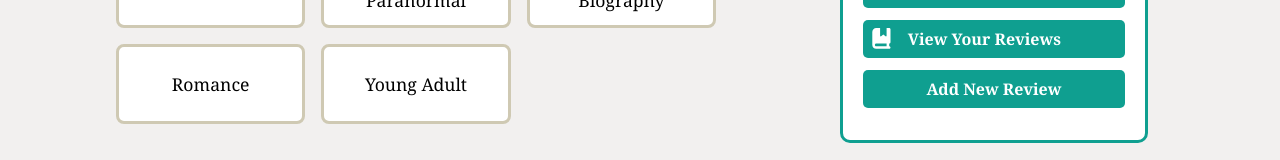
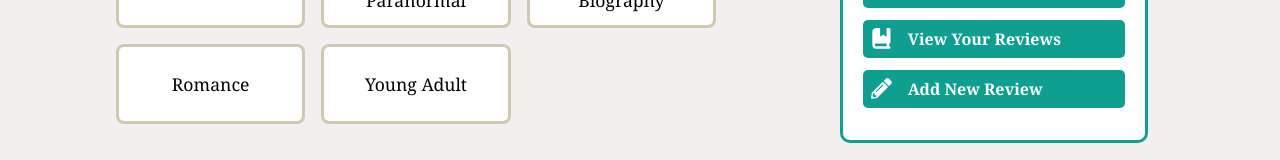
Before and after one commit to nrchnnas/recsys, a React (Vite) app in the folder book-rec-sys/: page / in a window 1280 px wide. Shown: the part 494-654 px from the top of the page. Built offline with nearby package versions, Linux system fonts and the light colour scheme.

Commit message:
Update Home.tsx

```diff
--- a/book-rec-sys/src/Home.tsx
+++ b/book-rec-sys/src/Home.tsx
@@ -1,5 +1,6 @@
 import { RiBookShelfLine } from "react-icons/ri";
 import { FaBookBookmark } from "react-icons/fa6";
+import { FaPencilAlt } from "react-icons/fa";
 import { useState } from 'react';
 import GenreGrid from './GenreGrid';
 
@@ -106,7 +107,12 @@ function Panel({ onViewShelvesClick }: { onViewShelvesClick: () => void }) {
                     </span>
                 </button>
 
-                <button className="panel-button">Add New Review</button>
+                <button className="panel-button" style={{ display: 'flex', alignItems: 'center', justifyContent: 'space-between' }}>
+                    <span style={{ display: 'flex', alignItems: 'center', gap: '0.5rem' }}>
+                    <FaPencilAlt className="icon" />
+                    Add New Review
+                    </span>
+                </button>
                 </div>
 
             </div>
```
